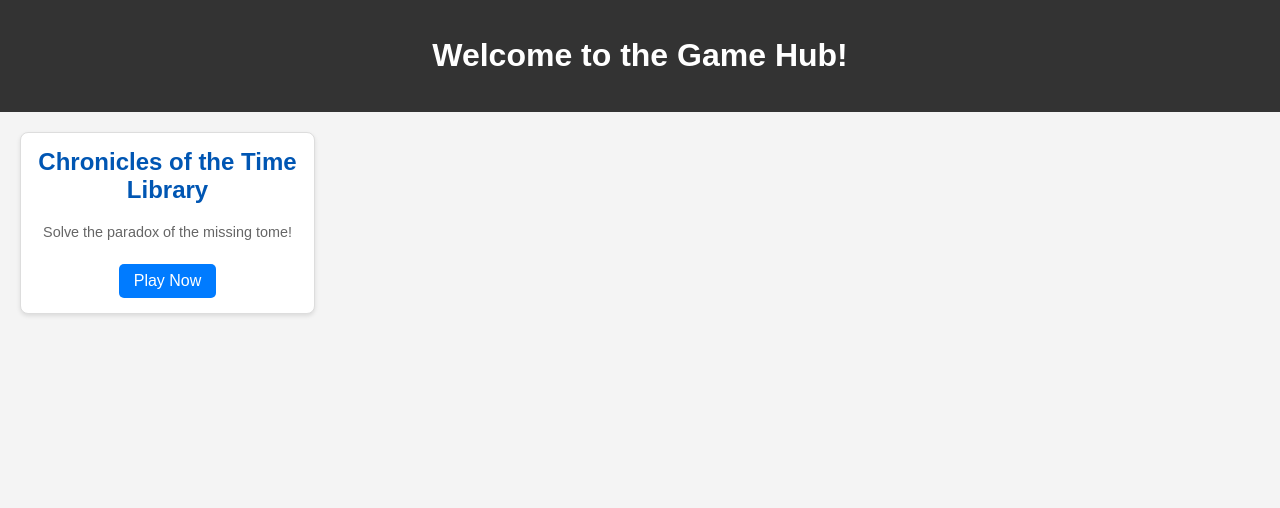
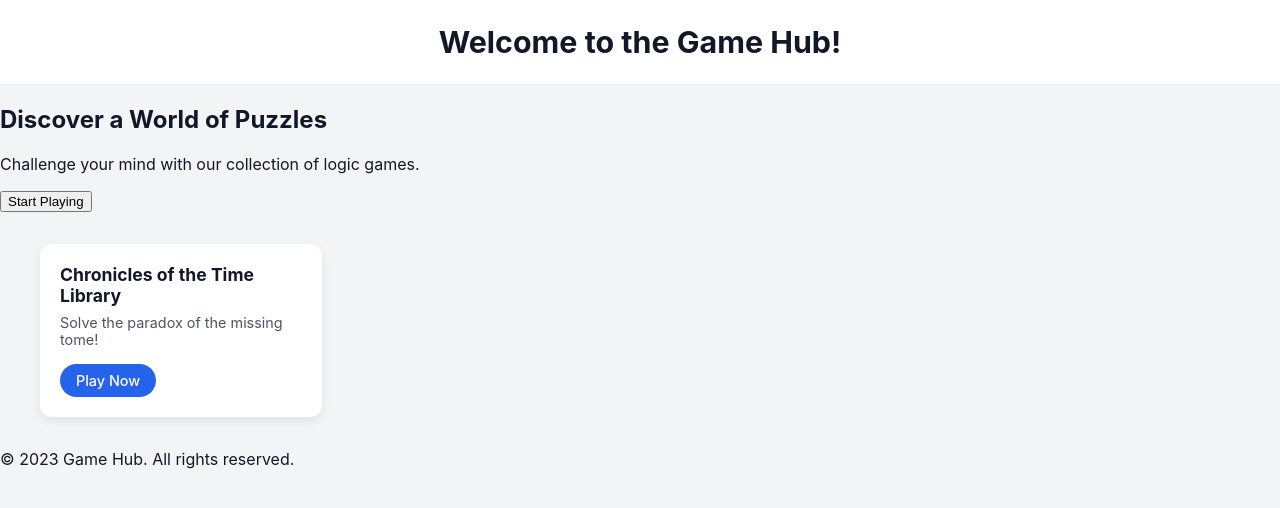
Before and after one commit to kunalpanjwani/GameHub, a plain HTML site: page index.html in a window 1280 px wide. Drawn offline with Linux system fonts and the light colour scheme.

Commit message:
Design improvements: Updated hub.css and index.html with new aesthetic

```diff
--- a/hub.css
+++ b/hub.css
@@ -1,55 +1,86 @@
 /* hub.css */
+
 body {
-    font-family: sans-serif;
   margin: 0;
   padding: 0;
-    background-color: #f4f4f4;
-    color: #333;
+  font-family: -apple-system, BlinkMacSystemFont, "Segoe UI", system-ui, sans-serif;
+  background: #f3f4f6; /* soft grey */
+  color: #111827;      /* near-black */
 }
 
 header {
-    background-color: #333;
-    color: #fff;
-    padding: 1em 0;
+  background: #ffffff;
+  border-bottom: 1px solid rgba(15, 23, 42, 0.06);
+  padding: 1.5rem 1rem;
   text-align: center;
 }
 
+header h1 {
+  margin: 0;
+  font-size: 1.9rem;
+  font-weight: 700;
+}
+
+header p {
+  margin-top: 0.5rem;
+  margin-bottom: 0;
+  font-size: 0.95rem;
+  color: #6b7280;
+}
+
 main {
-    padding: 20px;
+  max-width: 1200px;
+  margin: 2rem auto;
+  padding: 0 1rem;
   display: grid;
-    grid-template-columns: repeat(auto-fill, minmax(250px, 1fr));
-    gap: 20px;
+  grid-template-columns: repeat(auto-fill, minmax(260px, 1fr));
+  gap: 1.5rem;
 }
 
 .game-card {
-    background-color: #fff;
-    border: 1px solid #ddd;
-    border-radius: 8px;
-    padding: 15px;
-    text-align: center;
-    box-shadow: 0 2px 4px rgba(0, 0, 0, 0.1);
+  background-color: #ffffff;
+  border-radius: 12px;
+  padding: 1.25rem;
+  box-shadow: 0 4px 10px rgba(15, 23, 42, 0.08);
+  text-align: left;
+  display: flex;
+  flex-direction: column;
+  justify-content: space-between;
+  transition: transform 0.15s ease, box-shadow 0.15s ease;
+}
+
+.game-card:hover {
+  transform: translateY(-3px);
+  box-shadow: 0 10px 25px rgba(15, 23, 42, 0.12);
 }
 
 .game-card h2 {
-    color: #0056b3;
   margin-top: 0;
+  margin-bottom: 0.5rem;
+  font-size: 1.1rem;
 }
 
 .game-card p {
-    font-size: 0.9em;
-    color: #666;
+  margin: 0 0 1rem 0;
+  font-size: 0.9rem;
+  color: #4b5563;
 }
 
 .game-card a {
+  align-self: flex-start;
   display: inline-block;
-    background-color: #007bff;
-    color: #fff;
-    padding: 8px 15px;
-    border-radius: 5px;
+  padding: 0.5rem 1rem;
+  border-radius: 999px;
+  background-color: #2563eb;
+  color: #ffffff;
   text-decoration: none;
-    margin-top: 10px;
+  font-size: 0.9rem;
+  font-weight: 500;
+  transition: background-color 0.15s ease, transform 0.15s ease, box-shadow 0.15s ease;
 }
 
 .game-card a:hover {
-    background-color: #0056b3;
+  background-color: #1d4ed8;
+  box-shadow: 0 8px 18px rgba(37, 99, 235, 0.35);
+  transform: translateY(-1px);
 }
--- a/index.html
+++ b/index.html
@@ -10,9 +10,19 @@
     <header>
         <h1>Welcome to the Game Hub!</h1>
     </header>
+    <section id="hero">
+        <div class="hero-content">
+            <h2>Discover a World of Puzzles</h2>
+            <p>Challenge your mind with our collection of logic games.</p>
+            <button id="start-playing-btn">Start Playing</button>
+        </div>
+    </section>
     <main id="game-list">
         <!-- Games will be loaded here by hub.js -->
     </main>
+    <footer>
+        <p>&copy; 2023 Game Hub. All rights reserved.</p>
+    </footer>
     <script src="hub.js"></script>
 </body>
 </html>
```
Lines whose indentation alone changed are shown as unchanged.
